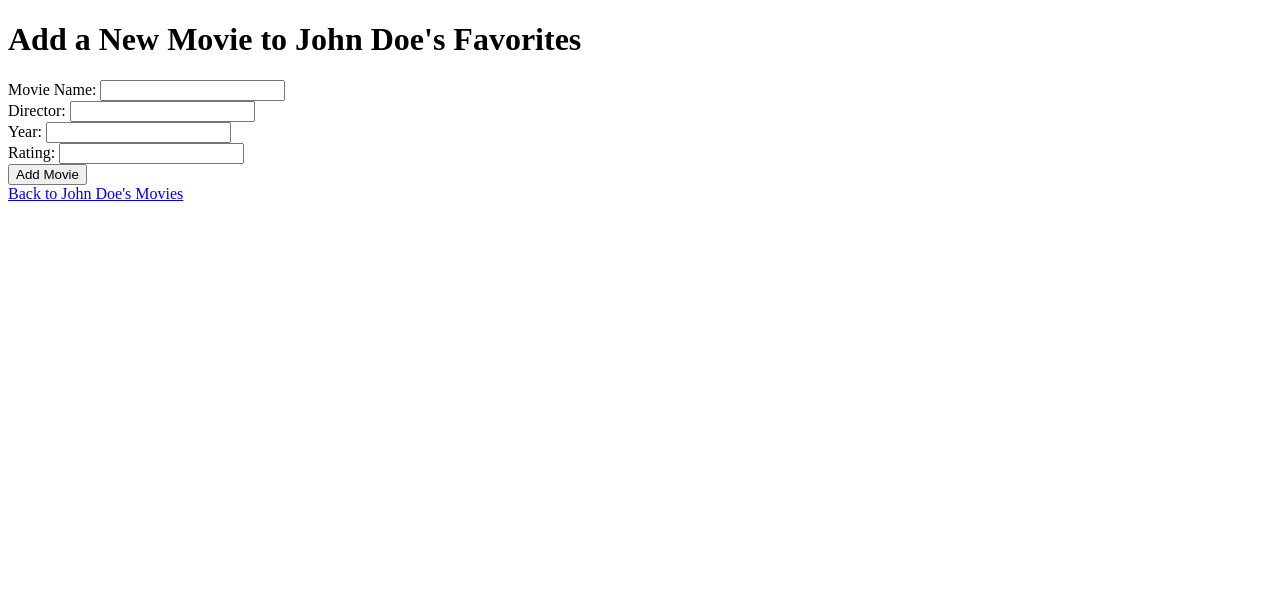
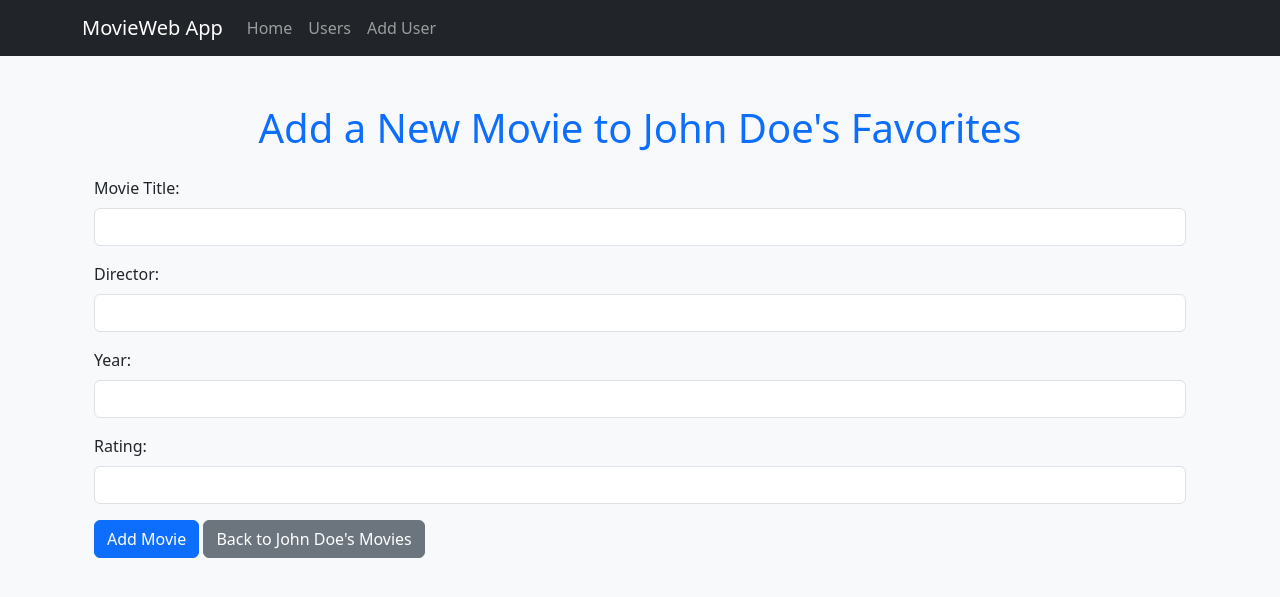
Before and after one commit to martenzoe/moviweb_app, a Flask app: page /users/1/add_movie in a window 1280 px wide. Shown: the top 597 px of the page. Run offline with Flask 3, Linux system fonts and the light colour scheme; data comes from the database, SQL or seed files in the repository.

Commit message:
refactor(template): update add_movie.html with base layout and improved styling
- Implemented base.html layout for add_movie.html
- Utilized Bootstrap form classes for better UI
- Added labels to form inputs for better clarity
- Integrated 'Add Movie' and 'Back to Movies' buttons for better navigation

```diff
--- a/templates/add_movie.html
+++ b/templates/add_movie.html
@@ -1,27 +1,33 @@
-<!DOCTYPE html>
-<html lang="en">
-<head>
-    <meta charset="UTF-8">
-    <meta name="viewport" content="width=device-width, initial-scale=1.0">
-    <title>Add Movie</title>
-</head>
-<body>
-    <h1>Add a New Movie to {{ user.name }}'s Favorites</h1>
-    <form action="/users/{{ user.id }}/add_movie" method="POST">
-        <label for="name">Movie Name:</label>
-        <input type="text" id="name" name="name" required><br>
+{% extends 'base.html' %}
 
-        <label for="director">Director:</label>
-        <input type="text" id="director" name="director"><br>
+{% block title %}Add Movie to {{ user.name }} - MovieWeb App{% endblock %}
 
-        <label for="year">Year:</label>
-        <input type="number" id="year" name="year"><br>
+{% block content %}
+<div class="container mt-5">
+    <h1 class="text-center text-primary mb-4">Add a New Movie to {{ user.name }}'s Favorites</h1>
+    <form action="{{ url_for('add_movie', user_id=user.id) }}" method="POST" class="mt-4">
+        <div class="mb-3">
+            <label for="name" class="form-label">Movie Title:</label>
+            <input type="text" id="name" name="name" class="form-control" required>
+        </div>
 
-        <label for="rating">Rating:</label>
-        <input type="number" id="rating" name="rating" step="0.1"><br>
+        <div class="mb-3">
+            <label for="director" class="form-label">Director:</label>
+            <input type="text" id="director" name="director" class="form-control">
+        </div>
 
-        <button type="submit">Add Movie</button>
+        <div class="mb-3">
+            <label for="year" class="form-label">Year:</label>
+            <input type="number" id="year" name="year" class="form-control">
+        </div>
+
+        <div class="mb-3">
+            <label for="rating" class="form-label">Rating:</label>
+            <input type="number" id="rating" name="rating" step=".1" class="form-control">
+        </div>
+
+        <button type="submit" class="btn btn-primary">Add Movie</button>
+        <a href="{{ url_for('user_movies', user_id=user.id) }}" class="btn btn-secondary">Back to {{ user.name }}'s Movies</a>
     </form>
-    <a href="/users/{{ user.id }}">Back to {{ user.name }}'s Movies</a>
-</body>
-</html>
+</div>
+{% endblock %}
```
